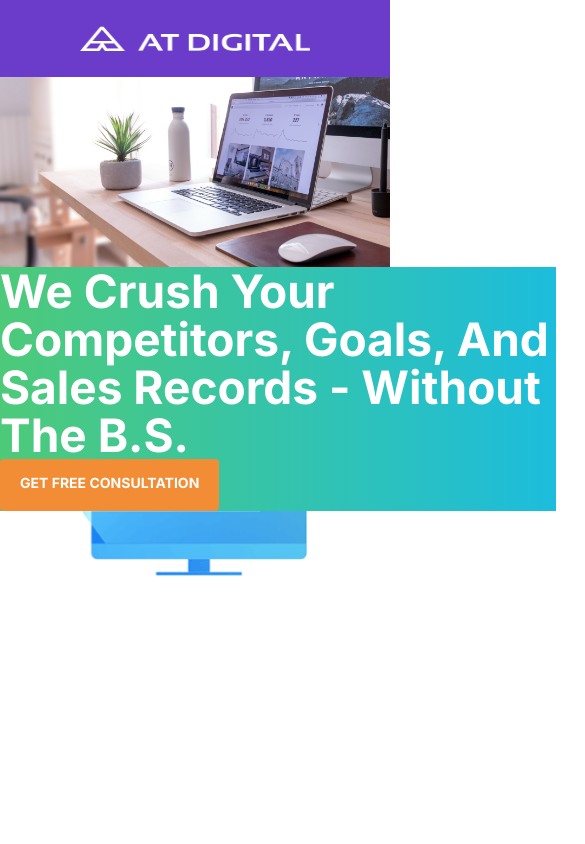
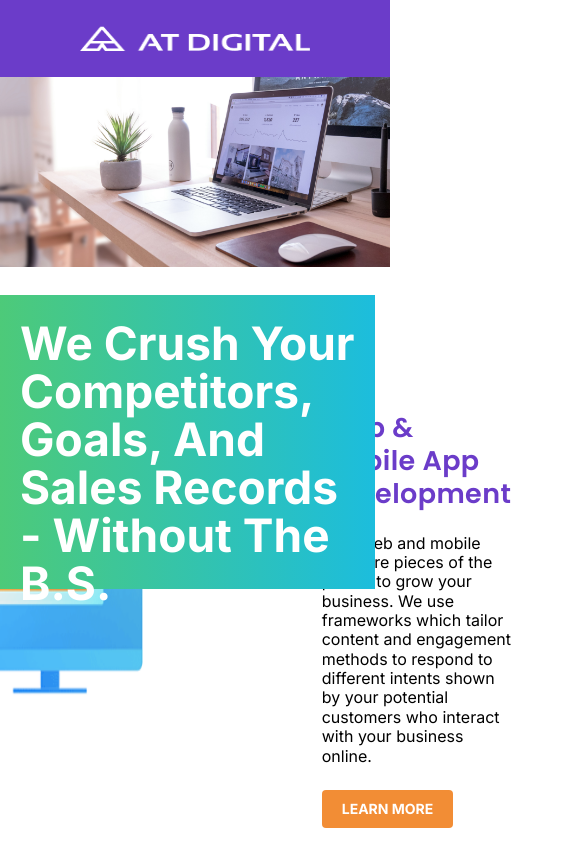
Before and after one commit to ButhmiK/at-digital-frontend-development, a React (Create React App) app: page / in a window 390 px wide. Shown: the top 844 px of the page, 585 px wide, since content can reach past the window. Built offline with nearby package versions, Linux system fonts and the light colour scheme.

Commit message:
1440- responsive -web & mobile ap development

```diff
--- a/src/pages/footer.jsx
+++ b/src/pages/footer.jsx
@@ -4,16 +4,17 @@ import flogo from "../assets/Logo.png";
 
 function footer() {
   return (
-    <div className="screens:sm,md,xl,2xl bg-primaryPurple">
-      <div className="w-[fixed 1440px]h-[Hug 266px] top-[1004px]  flex justify-between left-[99px] p-40 pr-80 pl-80 pb-20 ">
+    <div className="sm:w-[375px] sm:h-[hug 599px] sm:top-[2744px] sm:pt-40 sm:pr-2 sm:pb-20 sm:gap-40 ">
+    <div className=" bg-primaryPurple">
+      <div className="w-[fixed 1440px] h-[Hug 266px] sm:w-[fill 335px] sm:h-[hug 121px] sm:gap-20 top-[1004px]  flex justify-between left-[99px] p-40 pr-80 pl-80 pb-20 ">
         <div className=" flexw-[fixed 413px] h-[Hug 102px]">
           <img
-            className=" screens:sm,md,xl,2xl w-[238.89px] h-[36.11px] top -[-11.11px]"
+            className=" sm:m-5 w-[238.89px] h-[36.11px] top -[-11.11px] sm:w-[238.89px] sm:h-[36.11px] sm:top-[-11.11px]"
             src={flogo}
             alt="footerlogo"
           />
           <br />
-          <p className=" screens:sm,md,xl,2xl w-[413px] h-[57px] text-white font-lato">
+          <p className="  w-[413px] h-[57px] sm:w-[335px] sm:h-[76px] sm:text-[16px] sm:leading-[19.2px] sm: text-white font-lato">
             Your goal is our target. Not anything in between. We use online
             marketing platforms and tools to achieve single objective - your
             business results.
@@ -65,12 +66,12 @@ function footer() {
         <p className="font-medium text-white font-inter leading-lh2">
           Privacy Policy
         </p>
-        {/* <hr className="w-[16px] transform -rotate-90 border-l border-white "></hr> */}
         <p className="mb-10 font-medium text-white font-inter leading-lh2">
           Terms & Conditions
         </p>
       </div>
     </div>
+    </div>
   );
 }
 
--- a/src/pages/main.jsx
+++ b/src/pages/main.jsx
@@ -7,30 +7,30 @@ import img2 from "../assets/image 2.png";
 
 function main() {
   return (
-    <div className="custom-2xl screens:sm,md,xl,2xl sm:h-[3343px] sm:left-[4803px]">
+    <div className="custom-2xl  sm:h-[3343px] sm:left-[4803px]">
       <Header />
-      <img
-        className="  2xl:w-[1440] 2xl:h-[700px] 2xl:top-[77px] "
+      <img className="2xl:w-[1440px] 2xl:h-[700px] 2xl:top-[77px]"
         src={hero}
         alt="heroimg"
       />
-      <div className=" 2xl:w-[Fixed 630px]  2xl:top-[440px] 2xl:left-[78px]  2xl:pt-[24px] 2xl:pr-[40px] absolute 2xl:pb-[70px] 2xl:pl-[40px] 2xl:gap-20px bg-gradient-to-r from-green to-blue">
-        <p className="w-[556px] h-[192px] font-bold text-white  capitalize font-inter  text-[46px] leading-lh3 tracking-[-2%]">
+      <div className=" 2xl:w-[Fixed 630px]  2xl:top-[440px] 2xl:left-[78px]  2xl:pt-[24px] 2xl:pr-[40px] absolute 2xl:pb-[70px] 2xl:pl-[40px] 2xl:gap-20px sm:h-[294px] sm:top-[295px] sm:p-[24px_20px_32px_20px] sm:gap-[20px]  bg-gradient-to-r from-green to-blue">
+        <p className="w-[556px] h-[192px] sm:w-[335px] sm:h-[180px] sm:gap-0 font-bold text-white  capitalize font-inter  text-[46px] leading-lh3 tracking-[-2%]">
           We crush your competitors, goals, and sales records - without the B.S.
         </p>
 
-        <button className="2xl:w-[Hug 214px] 2xl:h-[Hug 38px] rounded gap-8 2xl:pt-2 pr-5 pb-1 pl-5 bg-orange font-bold uppercase text-white font-inter text-[14px] leading-lh3 tracking-[-2%]">
-          <p className="2xl:w-[Hug 174px] h-[Hug 14px] 2xl:rounded 2xl:gap-8 2xl:pt-12 2xl:pr-20 2xl:pb-12 2xl:pl-20 bg-orange font-bold uppercase text-white font-inter text-[14px] leading-lh3 tracking-[-2%]">Get free consultation</p>
+        <button className="">
         </button>
       </div>
-      <div className="flex  w-[Hug 1064px] h-[Hug 414px] top-[857px] left-[188px] gap-[108px] ">
-        <img className=" w-[414px] h-[414px] " src={img2} alt="img2" />
-        <div className="m-36">
-          <h3 className=" w-[507px] h-[33px] font-semibold text-primaryPurple font-poppins leading-lh4 text-[27px] tracking-[0.4px]">
+
+      {/*web & mobile app dev*/}
+
+      <div className="flex  justify-center w-[Hug 1064px] h-[Hug 414px] top-[857px] left-[188px] gap-[108px] ">
+        <img className="sm:w-[335px] sm:h-[572.82px] sm:top-[649px] sm:left-[20px] sm:gap-[20px]  2xl:w-[414px] 2xl:h-[414px] " src={img2} alt="img2" />
+          <div className=" mt-36 2xl:w-[Hug 542px] 2xl:h-[Hug 187px] 2xl:gap-20">
+          <h3 className="2xl:w-[507px] 2xl:h-[33px] 2xl:gap-12 font-semibold text-primaryPurple font-poppins leading-lh4 text-[27px] tracking-[0.4px]">
             Web & Mobile App Development
-          </h3>
-          <br />
-          <p className=" w-[542px] h-[76px]font-normal font-inter text-[16px] leading-lh5 text-black">
+          </h3><br/>
+        <p className="2xl:w-[542px] 2xl:h-[76px] font-normal font-inter text-[16px] leading-lh5 text-black">
             Your web and mobile Apps are pieces of the puzzle to grow your
             business. We use frameworks which tailor content and engagement
             methods to respond to different intents shown by your potential
@@ -40,10 +40,13 @@ function main() {
           <button className="w-[Hug 129px] h-[Hug 38px] w-[Hug 129px] h-[Hug 38px] rounded gap-8 p-12 pr-20 pb-12 pl-20 uppercase bg-orange text-white  font-inter font-bold text-[14px] leading-[14px] tracking-[-2%] ">
             Learn More
           </button>
-        </div>
+          </div>
       </div>
+
+      {/*digital stratergy*/}
+
       <div className="flex w-[Hug 1064px] h-[Hug 414px] gap-[20px] ">
-        {/* <div className="w-[Fixed 542px] h-[Hug 206px] gap-[20px]"> */}
+
         <div className="m-32">
           <h3 className="w-[507px] h-[33px] font-semibold text-primaryPurple font-poppins leading-lh4 text-[27px] tracking-[0.4px]">
             Digital Strategy Consulting
@@ -61,9 +64,9 @@ function main() {
             LEARN MORE
           </button>
         </div>
-        {/* </div> */}
+
         <img
-          className=" w-[414px] h-[416px] sm:w-[275px] sm:h-[276px] "
+          className=" w-[414px] h-[416px] sm:w-[275px] sm:h-[275.82px] "
           src={img1}
           alt="img1"
         />
@@ -78,8 +81,10 @@ function main() {
         <div className="w-[fixed 846px] h-[hug 149px] rounded-[7px] gap-13p-24px bg-whitepup">
           <div className="w-[fill 798px] h-[hug 28px] gap-[40px] ">
             <h4 className="font-medium font-inter text-primaryPurple text-[22px] leading-lh6">
-              Lorem ipsum dolor sit amet consectetur. Leo at sit eu libero?
-            </h4>
+              Lorem ipsum dolor sit amet consectetur. Leo at sit eu libero? </h4>
+              <div className="flex justify-end rounded bg-primaryPurple">
+              <hr className=" flex justify-normal  w-[14px]  gap-[10px] bg-primaryPurple" />
+                </div>
           </div>
           <div>
             <p className="w-[798px] h-[60px] font-inter  text-darkp front-normal text-[18px] leading-lh7">
--- a/tailwind.config.js
+++ b/tailwind.config.js
@@ -54,6 +54,7 @@ module.exports = {
         12: "12px",
         13:"13px",
         20: "20px",
+        40: "40px",
         128: "128px",
       },
       // fontSize: {
```
Also changed, not shown: src/index.css (line endings or trailing spaces).
